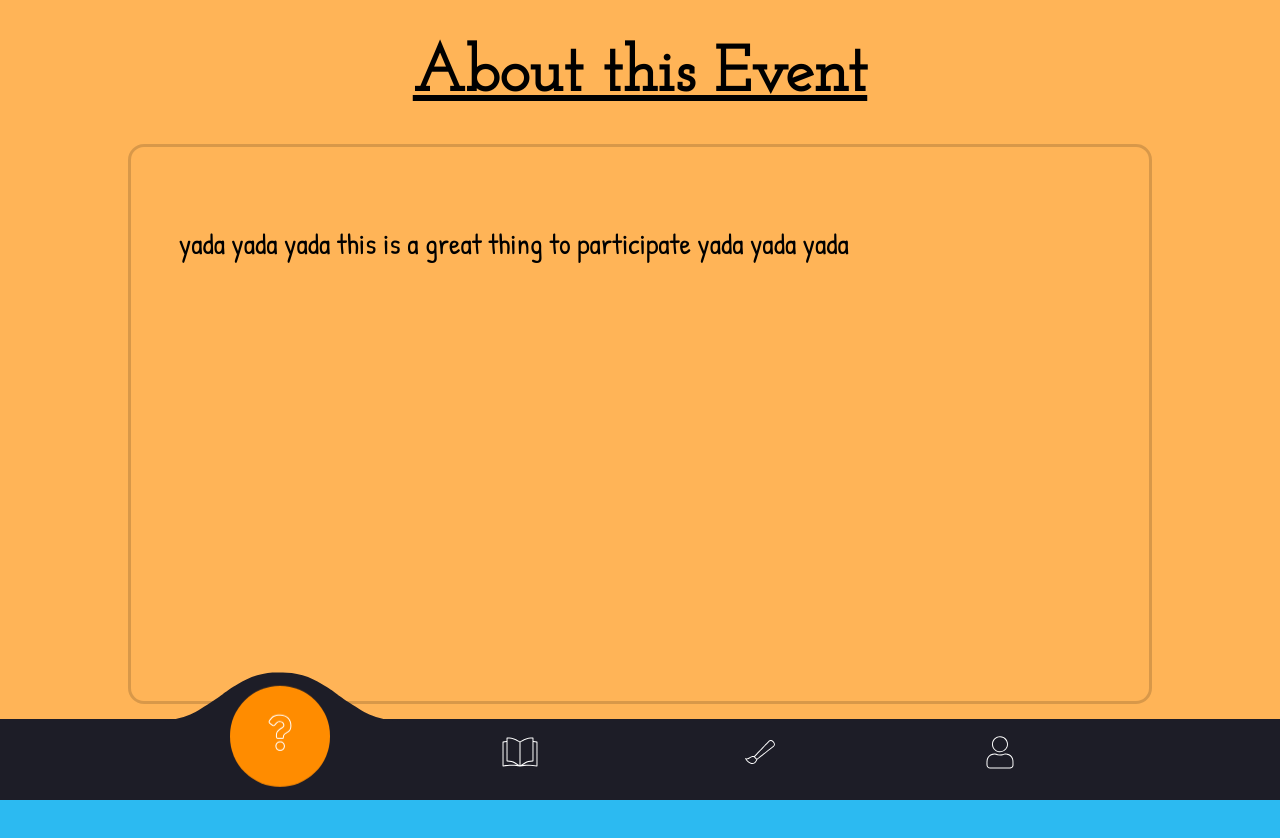
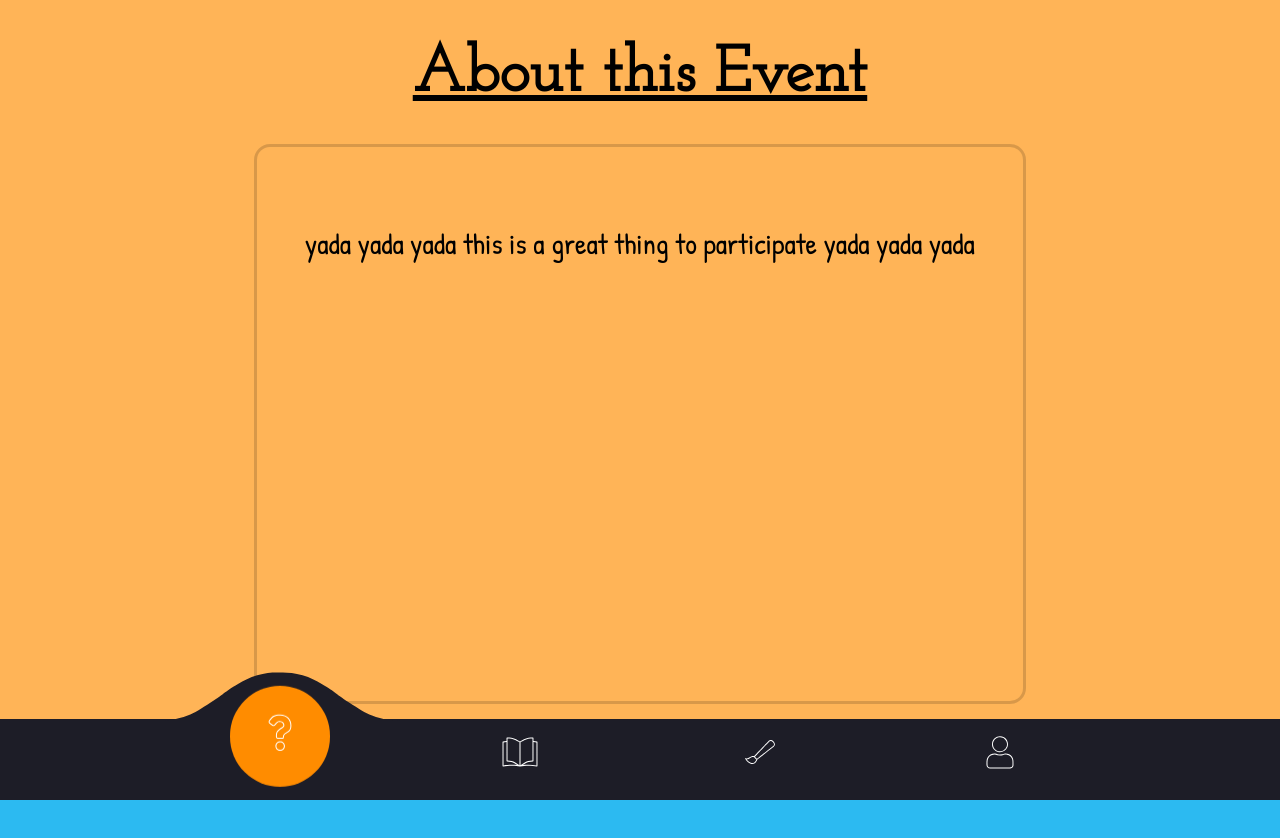
Before and after one commit to priydarshiroopak/NWP-dashboard, a React (Create React App) app: page / in a window 1280 px wide. Shown: the top 838 px of the page. Built offline with nearby package versions, Linux system fonts and the light colour scheme.

Commit message:
Update App.css

```diff
--- a/src/App.css
+++ b/src/App.css
@@ -187,7 +187,7 @@ html {
    padding: 3rem;
    position: relative;
    top:10vh;
-   width: 80vw;
+   max-width: 80vw;
    min-height: 70vh;
     border: solid rgba(0, 0, 0, 0.151);
     border-radius: 1rem;
```
